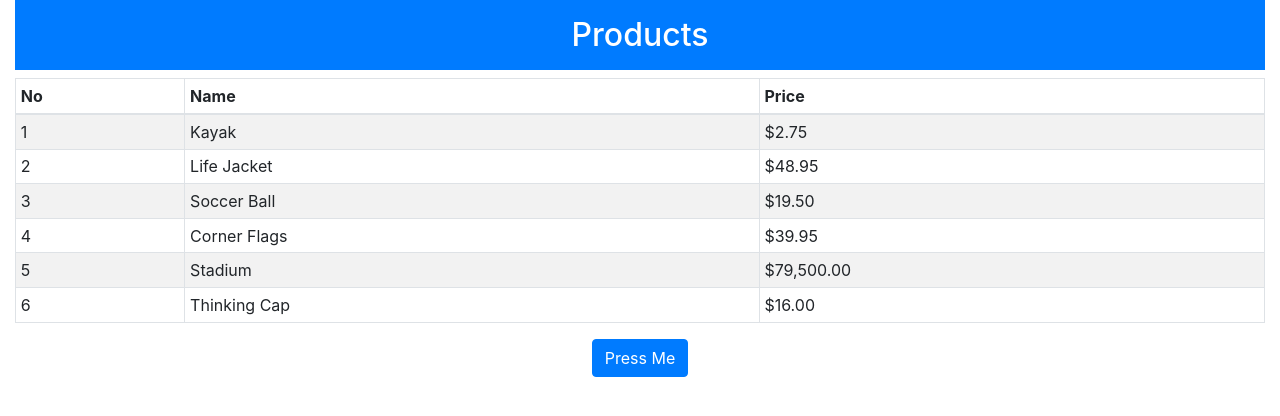
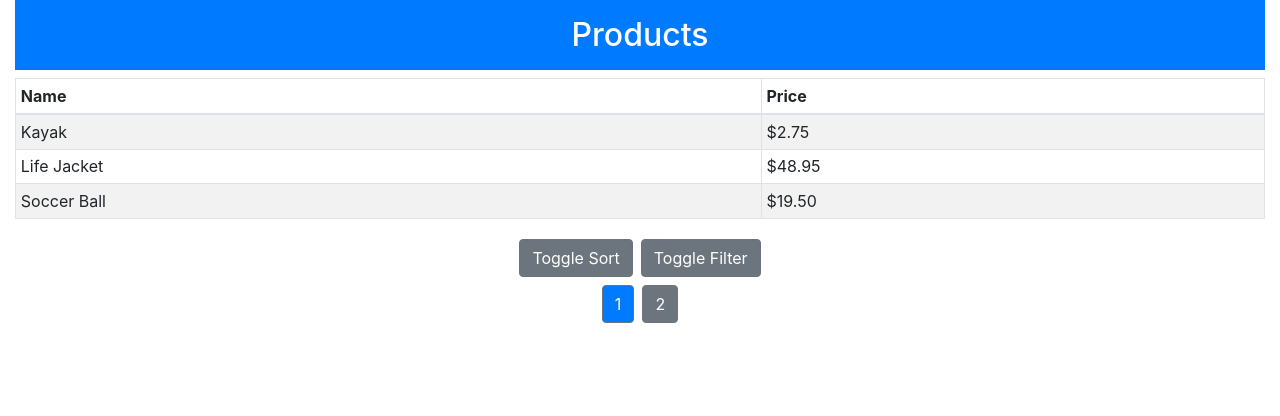
Before and after one commit to huzaifah/myvueproject, a Vue app in the folder templatesanddata/: page / in a window 1280 px wide. Shown: the top 416 px of the page. Built offline with nearby package versions, Linux system fonts and the light colour scheme.

Commit message:
Implemented paging

```diff
--- /dev/null
+++ b/templatesanddata/src/components/PagedProduct.vue
@@ -0,0 +1,88 @@
+<template>
+  <div class="container-fluid">
+    <h2 class="bg-primary text-white text-center p-3">
+      Products
+    </h2>
+    <table class="table table-sm table-bordered table-striped text-left">
+      <thead>
+        <th>Name</th><th>Price</th>
+      </thead>
+      <tbody>
+        <tr v-for="p in pageItems" v-bind:key="p.name">
+          <td>{{ p.name }}</td>
+          <td>{{ p.price | currency }}</td>
+        </tr>
+      </tbody>
+    </table>
+    <div class="text-center">
+      <button class="btn btn-secondary m-1" v-on:click="toggleSort" v-bind:class="{'bg-primary': sort}">
+        Toggle Sort
+      </button>
+      <button class="btn btn-secondary m-1" v-on:click="toggleFilter" v-bind:class="{'bg-primary': filter}">
+        Toggle Filter
+      </button>
+    </div>
+    <div class="text-center">
+      <button v-for="i in pageCount" v-on:click="selectPage(i)"
+       class="btn btn-secondary m-1" v-bind:class="{'bg-primary': currentPage == i}">
+        {{ i }}
+      </button>
+    </div>
+  </div>
+</template>
+
+<script>
+  export default {
+    name: "PagedProductComponent",
+    data: function() {
+      return {
+        pageSize: 3,
+        currentPage: 1,
+        filter: false,
+        sort: false,
+        products: [
+          { name: "Kayak", price: 2.75 },
+          { name: "Life Jacket", price: 48.95 },
+          { name: "Soccer Ball", price: 19.50 },
+          { name: "Corner Flags", price: 39.95 },
+          { name: "Stadium", price: 79500 },
+          { name: "Thinking Cap", price: 16 }
+        ]
+      }
+    },
+    computed: {
+      pageCount() {
+        return Math.ceil(this.dataItems.length / this.pageSize);
+      },
+      pageItems() {
+        let start = (this.currentPage - 1) * this.pageSize;
+        return this.dataItems.slice(start, start + this.pageSize);
+      },
+      dataItems() {
+        let data = this.filter ? this.products.filter(p => p.price > 100) :
+        this.products;
+        return this.sort ? data.concat().sort((p1, p2) => p2.price - p1.price) :
+        data;
+      }
+    },
+    filters: {
+      currency(value) {
+        return new Intl.NumberFormat("en-US",
+        { style: "currency", currency: "USD" }).format(value);
+      }
+    },
+    methods: {
+      selectPage(page) {
+        this.currentPage = page;
+      },
+      toggleSort() {
+        this.sort = !this.sort;
+        this.currentPage = 1;
+      },
+      toggleFilter() {
+        this.filter = !this.filter;
+        this.currentPage = 1;
+      }
+    }
+  }
+</script>
--- a/templatesanddata/src/components/Product.vue
+++ b/templatesanddata/src/components/Product.vue
@@ -5,11 +5,12 @@
     </h2>
     <table class="table table-sm table-bordered table-striped text-left">
       <thead>
-        <th>No</th><th>Name</th><th>Price</th>
+        <th>No</th><th>Key</th><th>Name</th><th>Price</th>
       </thead>
       <tbody>
-        <tr v-for="(p, i) in products" v-bind:key="p.name" v-bind:odd="i % 2 == 0">
+        <tr v-for="(p, key, i) in products" v-bind:key="p.name" v-bind:odd="i % 2 == 0">
           <td>{{ i + 1 }}</td>
+          <td>{{ key }}</td>
           <td>{{ p.name }}</td>
           <td>{{ p.price | currency }}</td>
         </tr>
@@ -17,6 +18,9 @@
     </table>
     <div class="text-center">
       <button v-on:click="handleClick" class="btn btn-primary">Press Me</button>
+      <button v-for="i in 5" v-on:click="handleClick(i)" class="btn btn-primary m-1">
+        {{ i }}
+      </button>
     </div>
   </div>
 </template>
@@ -28,14 +32,14 @@
     name: "ProductComponent",
     data: function() {
       return {
-        products: [
-          { name: "Kayak", price: 2.75 },
-          { name: "Life Jacket", price: 48.95 },
-          { name: "Soccer Ball", price: 19.50 },
-          { name: "Corner Flags", price: 39.95 },
-          { name: "Stadium", price: 79500 },
-          { name: "Thinking Cap", price: 16}
-        ]
+        products: {
+          "kayak": { name: "Kayak", price: 2.75 },
+          2: { name: "Life Jacket", price: 48.95 },
+          3: { name: "Soccer Ball", price: 19.50 },
+          "4": { name: "Corner Flags", price: 39.95 },
+          5: { name: "Stadium", price: 79500 },
+          6: { name: "Thinking Cap", price: 16}
+        }
       }
     },
     filters: {
@@ -48,7 +52,7 @@
       handleClick() {
         //this.products.push(this.products.shift());
         //this.products = this.products.filter(p => p.price > 20);
-        Vue.set(this.products, 1, { name: "Running Shoes", price: 100 })
+        Vue.set(this.products, 7, { name: "Running Shoes", price: 100 })
       }
     }
   }
--- a/templatesanddata/src/main.js
+++ b/templatesanddata/src/main.js
@@ -1,10 +1,11 @@
 import Vue from 'vue'
-import App from './App.vue'
-import Product from './components/Product.vue'
+// import App from './App.vue'
+// import Product from './components/Product.vue'
+import PagedProduct from './components/PagedProduct.vue'
 import "bootstrap/dist/css/bootstrap.min.css";
 
 Vue.config.productionTip = false
 
 new Vue({
-  render: h => h(Product),
+  render: h => h(PagedProduct),
 }).$mount('#app')
```
